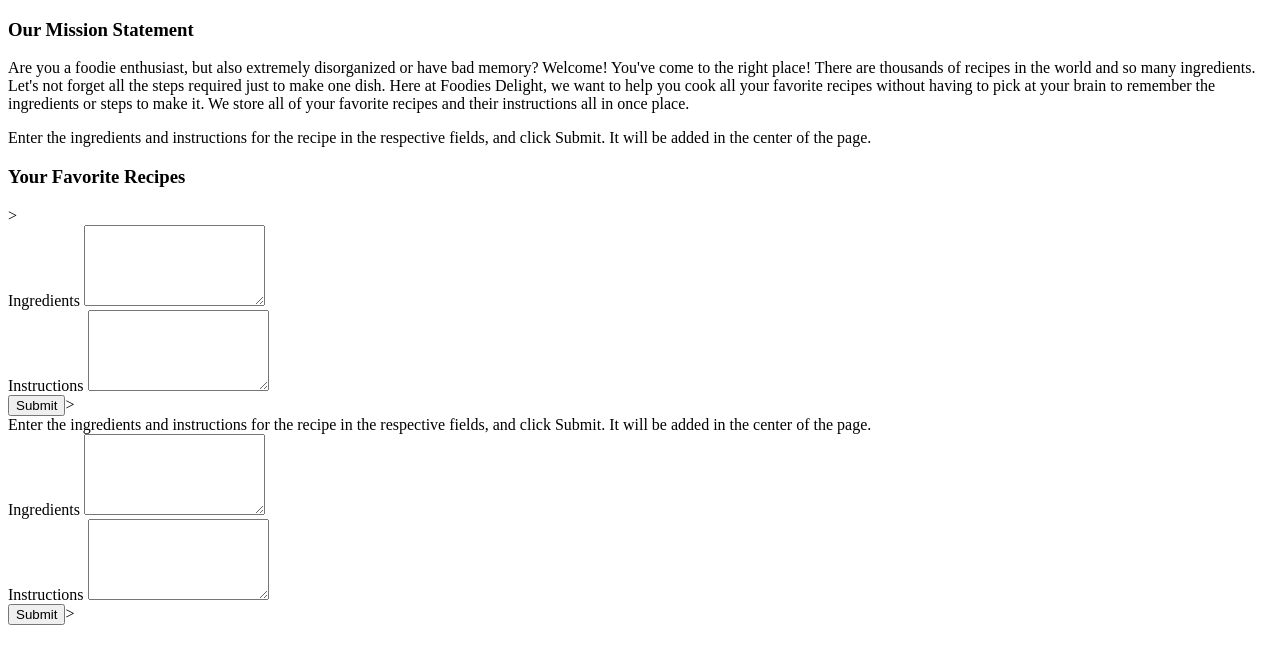
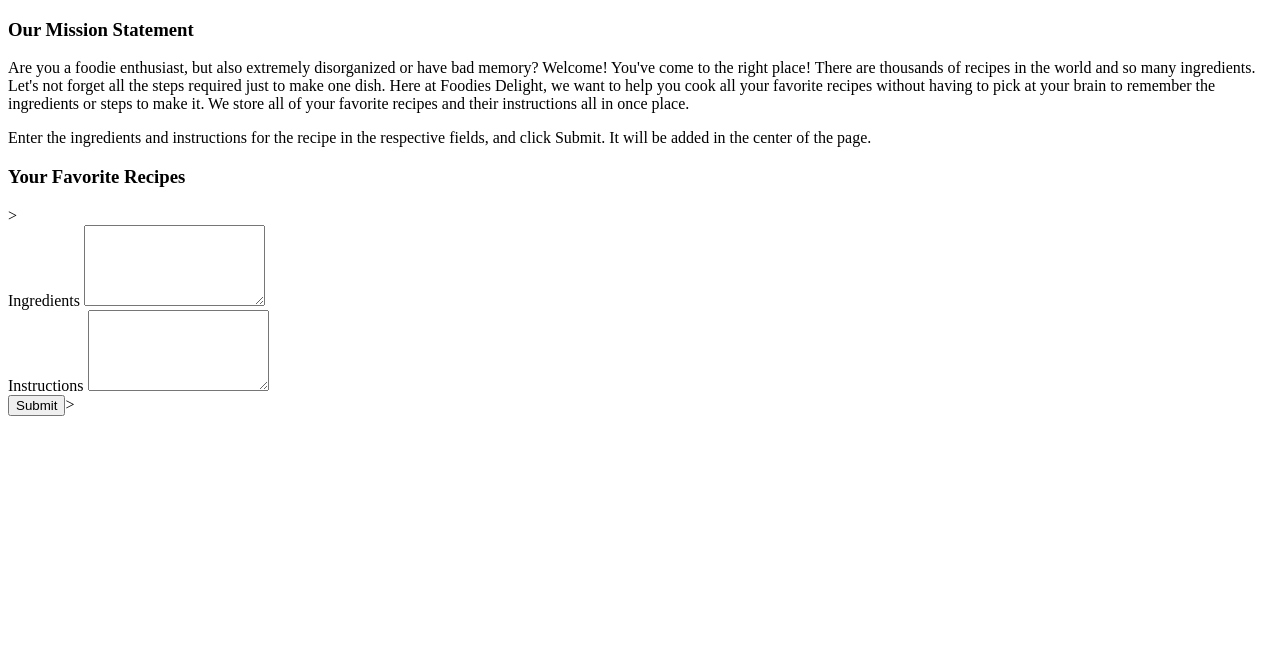
Before and after one commit to ProgramWithKimta/PROJECT-REPO, a plain HTML site: page index.html in a window 1280 px wide. Drawn offline with Linux system fonts and the light colour scheme; files whose address does not match are found by name.

Commit message:
Delete extra code

```diff
--- a/index.html
+++ b/index.html
@@ -45,24 +45,3 @@
 
 </body>
 </html>
-
-<!DOCTYPE html>
-<html lang="en">
-<head>
-    <meta charset="UTF-8">
-    <meta name="viewport" content="width=device-width, initial-scale=1.0">
-    <title>Document</title>
-</head>
-<body>
-    <aside><div>Enter the ingredients and instructions for the recipe in the respective fields, and click Submit. It will be added in the center of the page.</div></aside>
-    <section>
-        <form>
-            <label for="ingredients">Ingredients</label>
-            <textarea name="ingredients" id="ingredients" rows="5"></textarea><br>
-            <label for="instruction">Instructions</label>
-            <textarea name="instructions" id="instructions" rows="5"></textarea><br>
-            <button type="submit">Submit</button>>
-        </form>
-    </section>
-</body>
-</html>
```
